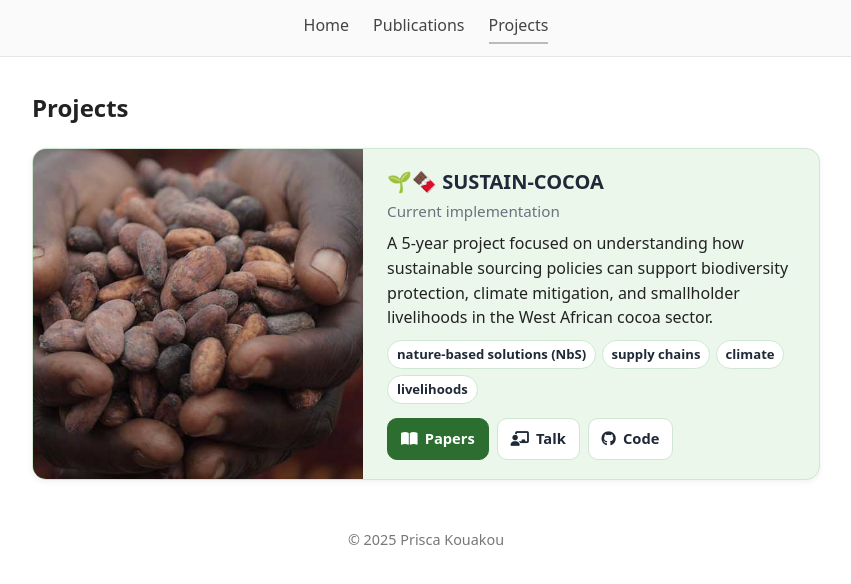
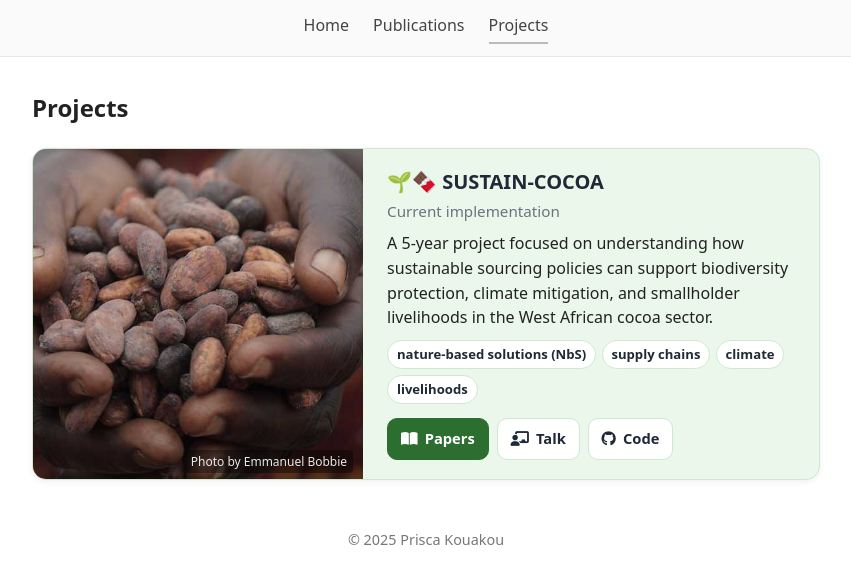
Before and after one commit to priscakmkouakou/priscakmkouakou.github.io, a Jekyll site: the page built from projects.md, in a window 1280 px wide. Shown: the top 584 px of the page, without its empty margins (214-1065 px from the left). Built offline with Jekyll 4.4.1, drawn with Linux system fonts in a browser that asks for light colours; part of the change alters nothing that is shown.

Commit message:
Update projects.md

```diff
--- a/projects.md
+++ b/projects.md
@@ -12,6 +12,7 @@ permalink: /projects/
     <article class="proj-card horizontal">
       <div class="proj-media">
         <img src="/assets/sustain-cocoa.jpg" alt="SUSTAIN-COCOA project illustration">
+        <span class="photo-credit">Photo by Emmanuel Bobbie</span>
       </div>
       <div class="proj-body">
         <h3 class="proj-title">
@@ -88,6 +89,21 @@ permalink: /projects/
 }
 .proj-media img{ width:100%; height:100%; object-fit:cover; display:block; }
 
+.proj-media {
+  position: relative;
+}
+
+.photo-credit {
+  position: absolute;
+  bottom: 6px;
+  right: 10px;
+  font-size: 0.75rem;
+  color: rgba(255, 255, 255, 0.9);
+  background: rgba(0, 0, 0, 0.4);
+  padding: 2px 6px;
+  border-radius: 4px;
+}
+
 /* Text */
 .proj-title{ margin:.1rem 0 .25rem 0; font-size:1.25rem; font-weight:700; line-height:1.3; }
 .proj-title a{ color:var(--text); text-decoration:none; border-bottom:1px solid transparent; }
```
